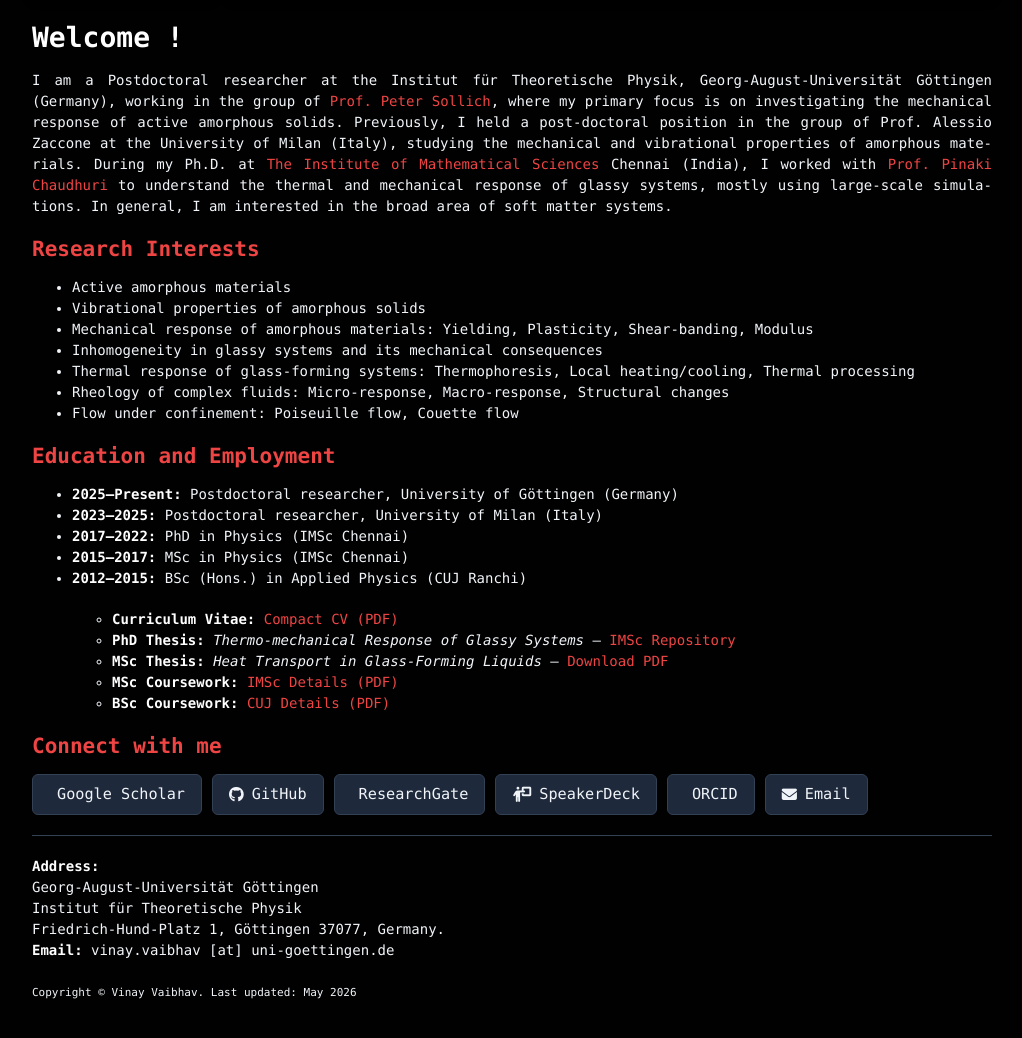
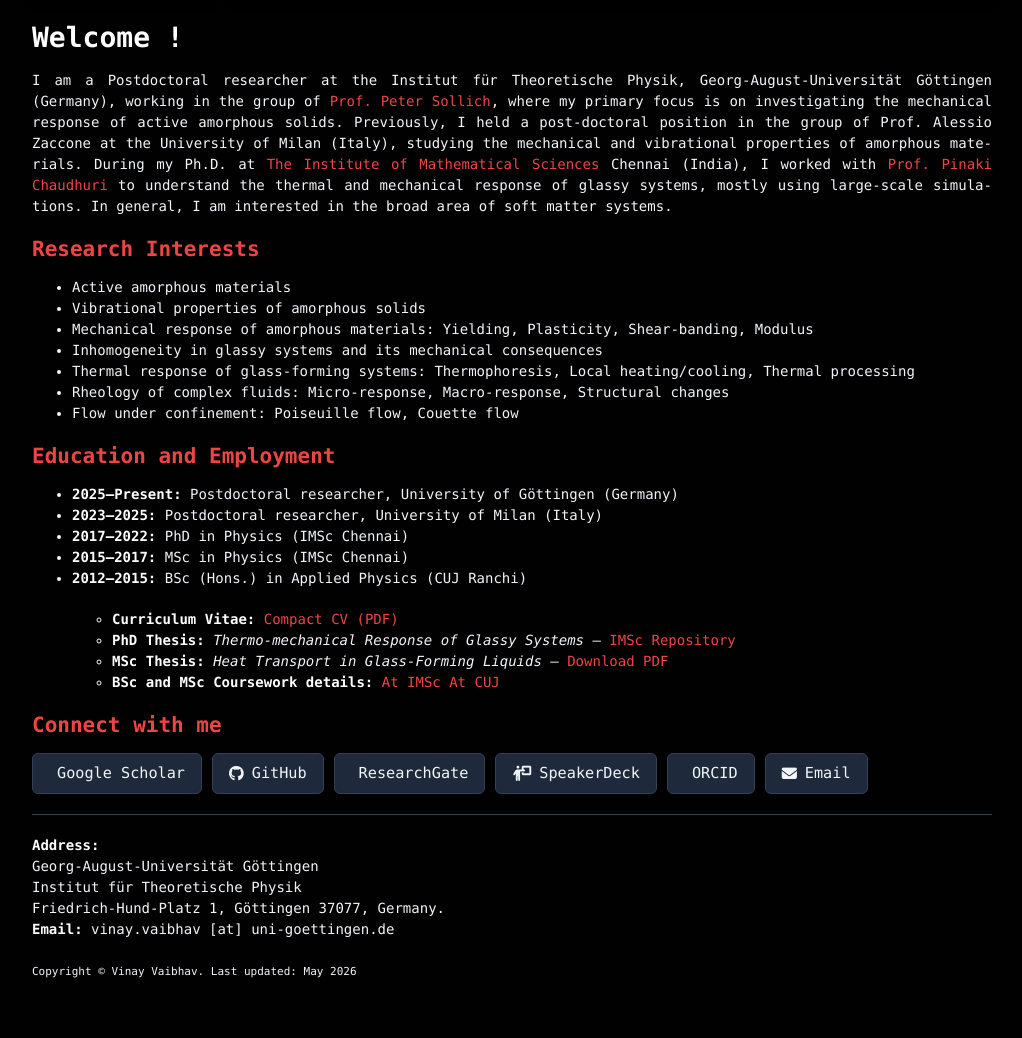
Before and after one commit to vinayphys/vinayphys.github.io, a Jekyll site: the page built from index.md, in a window 1280 px wide, cut to the strip 485-1597 px from the top of the page. Shown: the top 1038 px of the strip, without its empty margins (128-1150 px from the left). Built offline with Jekyll 4.4.1, drawn with Linux system fonts in a browser that asks for light colours; our own code applies the rules of GitHub Pages for plain Markdown files; a style sheet for code colours, icons or effects is not loaded.

Commit message:
Update index.md

```diff
--- a/index.md
+++ b/index.md
@@ -23,8 +23,7 @@ I am a Postdoctoral researcher at the Institut für Theoretische Physik, Georg-A
   - **Curriculum Vitae:** [Compact CV (PDF)]({{ '/files/one-page_cv.pdf#zoom=300' | relative_url }})
   - **PhD Thesis:** *Thermo-mechanical Response of Glassy Systems* — [IMSc Repository](https://www.imsc.res.in/xmlui/handle/123456789/606)
   - **MSc Thesis:** *Heat Transport in Glass-Forming Liquids* — [Download PDF]({{ '/files/masterThesis_vinayVaibhav.pdf' | relative_url }})
-  - **MSc Coursework:** [IMSc Details (PDF)]({{ '/files/imsc_courseDetails.pdf' | relative_url }})
-  - **BSc Coursework:** [CUJ Details (PDF)]({{ '/files/cuj_CourseDetails.pdf' | relative_url }})
+  - **BSc and MSc Coursework details:** [At IMSc]({{ '/files/imsc_courseDetails.pdf' | relative_url }}) [At CUJ]({{ '/files/cuj_CourseDetails.pdf' | relative_url }})
 
 ## Connect with me
 
```
